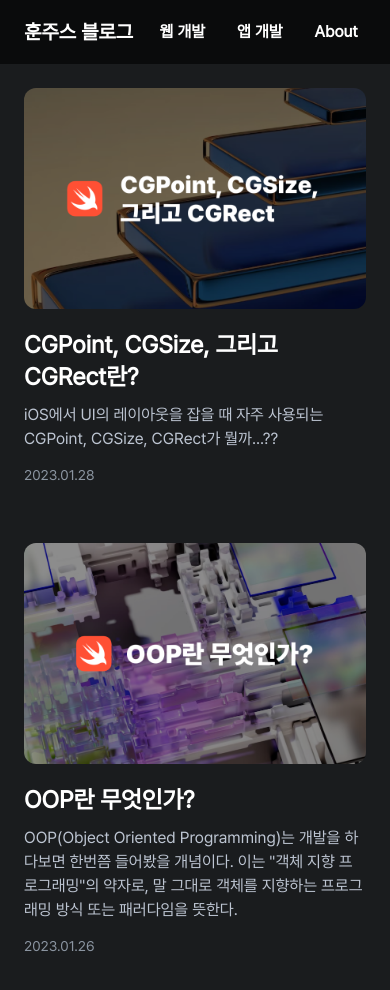
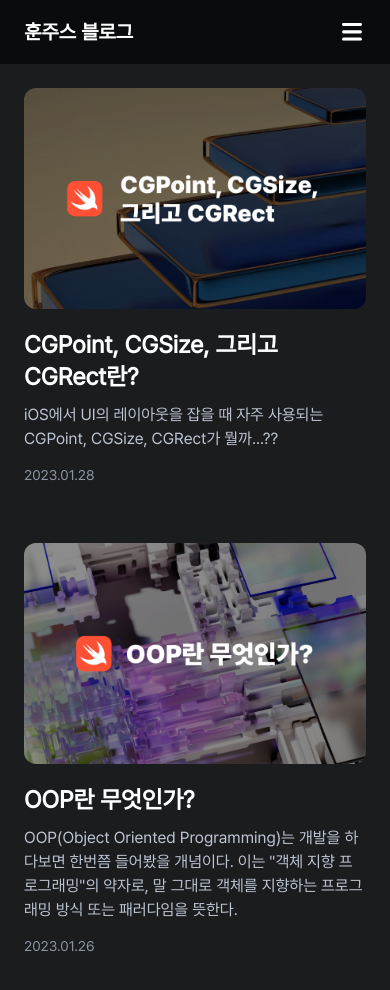
Before and after one commit to hoonjoo-park/Hoon-Juice, a Next.js app: page / in a window 390 px wide. Shown: the top 990 px of the page. Built offline with nearby package versions, Linux system fonts and the light colour scheme.

Commit message:
모바일 환경에서의 NavBar 반응형 메뉴를 통해 열리도록 구현

```diff
--- a/src/components/Header.tsx
+++ b/src/components/Header.tsx
@@ -1,39 +1,88 @@
+import Image from 'next/image'
 import Link from 'next/link'
-import React from 'react'
+import React, { useEffect, useRef } from 'react'
 
 const Header = () => {
+  const navListBox = useRef<HTMLDivElement>(null)
+
+  const handleClickHamburger = () => {
+    if (!navListBox.current) return
+
+    if (navListBox.current.classList.contains('opened')) {
+      navListBox.current.classList.remove('opened')
+    } else {
+      navListBox.current.classList.add('opened')
+    }
+  }
+
   return (
     <header
       className={
-        'h-16 fixed bg-black w-full z-20 top-0 left-0 flex items-center justify-center'
+        'min-h-16 min-h-[64px] w-full fixed z-20 top-0 left-0 flex items-center justify-center bg-black'
       }
     >
-      <nav className={'max-w-6xl w-11/12 flex items-center justify-between'}>
-        <Link className={'font-bold text-xl p-2'} href={'/'}>
+      <nav
+        className={
+          'max-w-6xl min-h-[64px] w-11/12 flex desktop:flex-row items-center mobile:flex-col tablet:flex-col justify-between'
+        }
+      >
+        <Link
+          className={
+            'flex items-center font-bold text-xl p-2 mobile:w-full flex-grow min-h-[64px]'
+          }
+          href={'/'}
+        >
           훈주스 블로그
         </Link>
-        <h4 className={''}></h4>
-        <div>
-          <ul className={'flex items-center'}>
-            <li className={'font-semibold text-base'}>
+
+        <div className="desktop:hidden absolute right-5 top-[32px] -translate-y-1/2">
+          <button
+            className={'rounded-lg p-2 hover:bg-gray-700 '}
+            onClick={handleClickHamburger}
+          >
+            <Image
+              src={'/images/hamburger.svg'}
+              width={20}
+              height={20}
+              alt="hamburger"
+            />
+          </button>
+        </div>
+
+        <div
+          ref={navListBox}
+          className={'overflow-y-hidden accordion mobile:w-full'}
+        >
+          <ul
+            className={
+              'flex items-center mobile:flex-col mobile:w-full mobile:overflow-y-hidden flex-grow'
+            }
+          >
+            <li className={'font-semibold text-base mobile:w-full flex'}>
               <Link
-                className={'px-4 hover:text-blue-500 transition'}
+                className={
+                  'desktop:px-4 hover:text-blue-500 transition mobile:px-3 mobile:py-4'
+                }
                 href={'/posts/web'}
               >
                 웹 개발
               </Link>
             </li>
-            <li className={'font-semibold text-base'}>
+            <li className={'font-semibold text-base mobile:w-full flex'}>
               <Link
-                className={'px-4 hover:text-blue-500 transition'}
+                className={
+                  'desktop:px-4 hover:text-blue-500 transition mobile:px-3 mobile:py-4'
+                }
                 href={'/posts/app'}
               >
                 앱 개발
               </Link>
             </li>
-            <li className={'font-semibold text-base'}>
+            <li className={'font-semibold text-base mobile:w-full flex'}>
               <Link
-                className={'px-4 hover:text-blue-500 transition'}
+                className={
+                  'desktop:px-4 hover:text-blue-500 transition mobile:px-3 mobile:py-4'
+                }
                 href={'/about'}
               >
                 About
--- a/src/styles/globals.css
+++ b/src/styles/globals.css
@@ -92,4 +92,15 @@
     line-height: 2;
     color: #48996b;
   }
+
+  .accordion {
+    overflow: hidden;
+    max-height: 0;
+    transition: max-height 0.3s cubic-bezier(0, 1, 0, 1);
+  }
+
+  .accordion.opened {
+    max-height: 500px;
+    transition: max-height 0.3s ease-in-out;
+  }
 }
```
Also changed, not shown: public/images/hamburger.svg (added).
